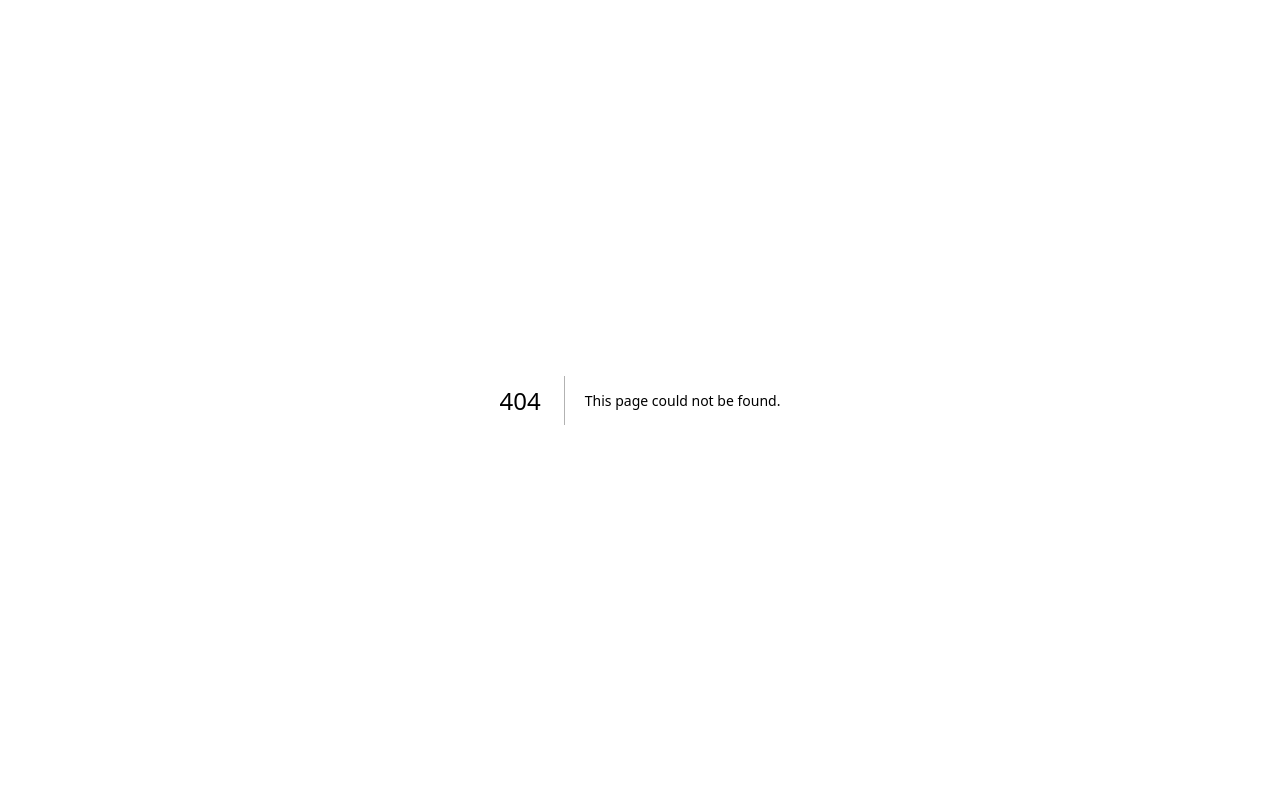
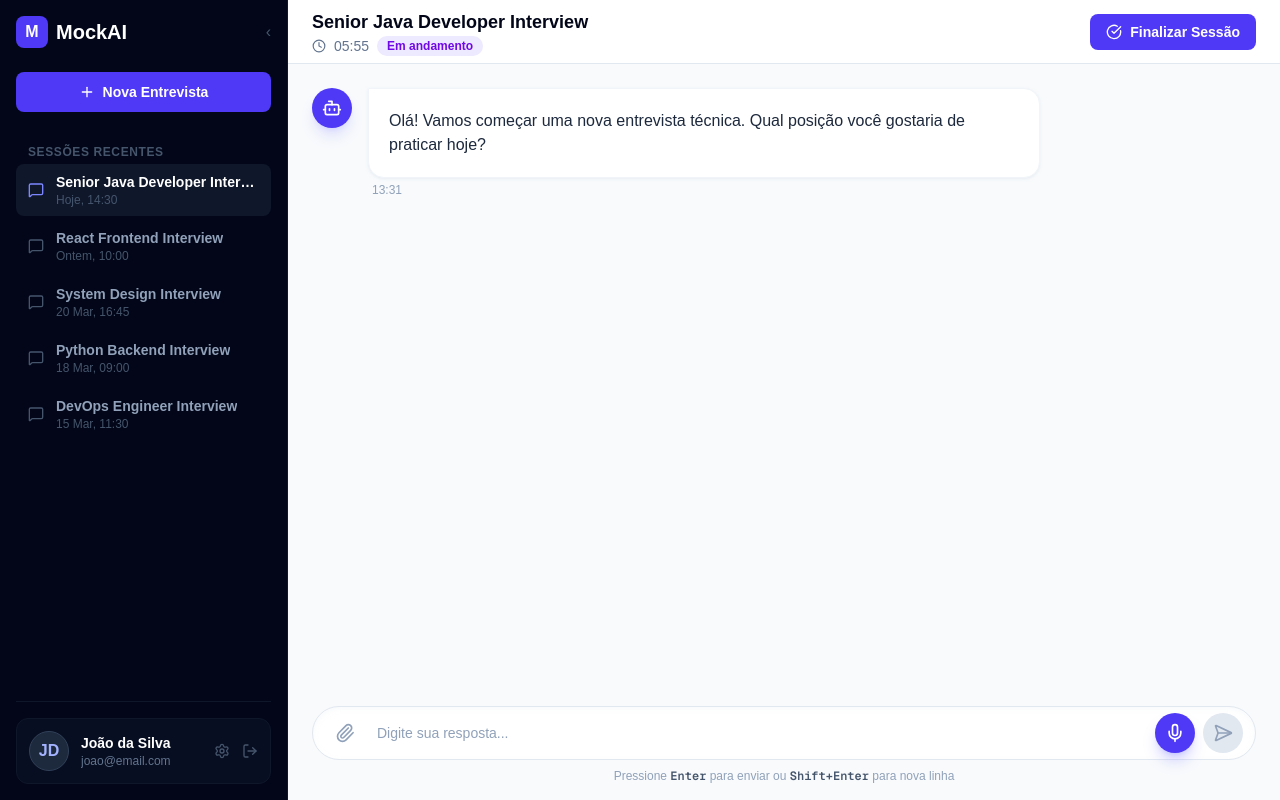
Before and after one commit to raellrrm/mock-ai-frontend, a Next.js app: page /chat in a window 1280 px wide. Before the commit this address had no page. Built offline with nearby package versions, Linux system fonts and the light colour scheme.

Commit message:
feat: chat layout

```diff
--- /dev/null
+++ b/src/app/chat/page.tsx
@@ -0,0 +1,23 @@
+import Sidebar from '@/components/chat/Sidebar';
+import ChatHeader from '@/components/chat/ChatHeader';
+import ChatMessages from '@/components/chat/ChatMessages';
+import ChatInput from '@/components/chat/ChatInput';
+
+export default function ChatPage() {
+  return (
+    <div className="flex h-screen w-full overflow-hidden bg-white">
+
+      <Sidebar />
+
+      <div className="flex flex-1 flex-col overflow-hidden">
+
+        <ChatHeader />
+
+        <ChatMessages />
+
+        <ChatInput />
+
+      </div>
+    </div>
+  );
+}
--- /dev/null
+++ b/src/components/chat/ChatHeader.tsx
@@ -0,0 +1,21 @@
+"use client";
+import { CheckCircle, Clock } from 'lucide-react';
+
+export default function ChatHeader() {
+    return (
+        <header className="flex h-16 items-center justify-between border-b border-slate-200 bg-white px-6 shrink-0">
+            <div className="flex flex-col">
+                <h1 className="text-lg font-bold text-slate-950">Senior Java Developer Interview</h1>
+                <div className="flex items-center gap-2 text-sm text-slate-500">
+                    <Clock className="h-3.5 w-3.5" />
+                    <span>05:55</span>
+                    <span className="rounded-full bg-violet-100 px-2.5 py-0.5 text-xs font-semibold text-violet-700">Em andamento</span>
+                </div>
+            </div>
+            <button className="flex items-center gap-2 rounded-lg bg-indigo-600 px-4 py-2 text-sm font-semibold text-white transition-colors hover:bg-indigo-700 active:scale-95">
+                <CheckCircle className="h-4 w-4" />
+                Finalizar Sessão
+            </button>
+        </header>
+    );
+}
--- /dev/null
+++ b/src/components/chat/ChatInput.tsx
@@ -0,0 +1,34 @@
+"use client";
+import { Mic, Paperclip, SendHorizontal } from 'lucide-react';
+
+export default function ChatInput() {
+    return (
+        <footer className="shrink-0 bg-slate-50 px-6 pb-4 pt-2">
+            <div className="relative flex items-center rounded-full border border-slate-200 bg-white px-3 py-1.5 shadow-inner shadow-slate-100/50">
+
+                <button className="flex h-10 w-10 items-center justify-center text-slate-400 hover:text-slate-600">
+                    <Paperclip className="h-5 w-5" />
+                </button>
+
+                <input
+                    type="text"
+                    placeholder="Digite sua resposta..."
+                    className="flex-1 px-3 text-sm text-slate-900 placeholder:text-slate-400 focus:outline-none"
+                />
+
+                <div className="flex items-center gap-2">
+                    <button className="flex h-10 w-10 items-center justify-center rounded-full bg-indigo-600 text-white transition-all hover:bg-indigo-700 active:scale-95 shadow-lg shadow-indigo-500/30">
+                        <Mic className="h-5 w-5" />
+                    </button>
+
+                    <button className="flex h-10 w-10 items-center justify-center rounded-full bg-slate-200 text-slate-400">
+                        <SendHorizontal className="h-5 w-5" />
+                    </button>
+                </div>
+            </div>
+            <p className="mt-2 text-center text-xs text-slate-400">
+                Pressione <kbd className="font-semibold text-slate-600">Enter</kbd> para enviar ou <kbd className="font-semibold text-slate-600">Shift+Enter</kbd> para nova linha
+            </p>
+        </footer>
+    );
+}
--- /dev/null
+++ b/src/components/chat/ChatMessages.tsx
@@ -0,0 +1,22 @@
+"use client";
+import { Bot } from 'lucide-react';
+
+export default function ChatMessages() {
+    return (
+        <div className="flex-1 overflow-y-auto bg-slate-50 p-6 space-y-6 selection:bg-indigo-100">
+
+            <div className="flex gap-4">
+                <div className="flex h-10 w-10 shrink-0 items-center justify-center rounded-full bg-indigo-600 text-white shadow-lg shadow-indigo-500/20">
+                    <Bot className="h-5 w-5" />
+                </div>
+                <div className="flex flex-col items-start gap-1">
+                    <div className="max-w-2xl rounded-2xl rounded-tl-none bg-white p-5 text-base font-medium text-slate-800 border border-slate-100 shadow-sm shadow-slate-200/50">
+                        <p>Olá! Vamos começar uma nova entrevista técnica. Qual posição você gostaria de praticar hoje?</p>
+                    </div>
+                    <span className="ml-1 text-xs text-slate-400">13:31</span>
+                </div>
+            </div>
+
+        </div>
+    );
+}
--- /dev/null
+++ b/src/components/chat/Sidebar.tsx
@@ -0,0 +1,54 @@
+"use client";
+import { Bot, MessageSquare, Plus, Settings, LogOut } from 'lucide-react';
+
+const recentSessions = [
+    { title: 'Senior Java Developer Interview', time: 'Hoje, 14:30', active: true },
+    { title: 'React Frontend Interview', time: 'Ontem, 10:00' },
+    { title: 'System Design Interview', time: '20 Mar, 16:45' },
+    { title: 'Python Backend Interview', time: '18 Mar, 09:00' },
+    { title: 'DevOps Engineer Interview', time: '15 Mar, 11:30' },
+];
+
+export default function Sidebar() {
+    return (
+        <aside className="flex h-full w-72 flex-col border-r border-slate-900 bg-slate-950 p-4 text-white">
+            <div className="flex items-center justify-between pb-6">
+                <div className="flex items-center gap-2">
+                    <div className="flex h-8 w-8 items-center justify-center rounded-lg bg-indigo-600 font-bold">M</div>
+                    <span className="text-xl font-bold">MockAI</span>
+                </div>
+                <button className="text-slate-600 hover:text-white">&lsaquo;</button>
+            </div>
+
+            <button className="flex w-full items-center justify-center gap-2 rounded-lg bg-indigo-600 px-4 py-2.5 text-sm font-semibold text-white transition-colors hover:bg-indigo-700">
+                <Plus className="h-4 w-4" />
+                Nova Entrevista
+            </button>
+
+            <div className="flex-grow space-y-1 overflow-y-auto pt-8">
+                <h2 className="px-3 text-xs font-semibold uppercase tracking-wider text-slate-600">Sessões Recentes</h2>
+                {recentSessions.map((session, index) => (
+                    <div key={index} className={`flex cursor-pointer items-center gap-3 rounded-lg px-3 py-2 text-sm ${session.active ? 'bg-slate-900 text-white' : 'text-slate-400 hover:bg-slate-900/50 hover:text-white'}`}>
+                        <MessageSquare className={`h-4 w-4 shrink-0 ${session.active ? 'text-indigo-400' : 'text-slate-600'}`} />
+                        <div className="flex flex-col overflow-hidden">
+                            <span className="truncate font-bold">{session.title}</span>
+                            <span className="text-xs text-slate-600">{session.time}</span>
+                        </div>
+                    </div>
+                ))}
+            </div>
+
+            <div className="border-t border-slate-900 pt-4 mt-auto">
+                <div className="flex items-center gap-3 rounded-xl bg-slate-900/50 p-3 border border-slate-900">
+                    <div className="flex h-10 w-10 shrink-0 items-center justify-center rounded-full bg-slate-800 font-semibold text-indigo-300 border border-slate-700">JD</div>
+                    <div className="flex flex-1 flex-col overflow-hidden">
+                        <span className="truncate text-sm font-semibold">João da Silva</span>
+                        <span className="truncate text-xs text-slate-500">joao@email.com</span>
+                    </div>
+                    <button className="text-slate-600 hover:text-white"><Settings className="h-4 w-4" /></button>
+                    <button className="text-slate-600 hover:text-red-400"><LogOut className="h-4 w-4" /></button>
+                </div>
+            </div>
+        </aside>
+    );
+}
```
